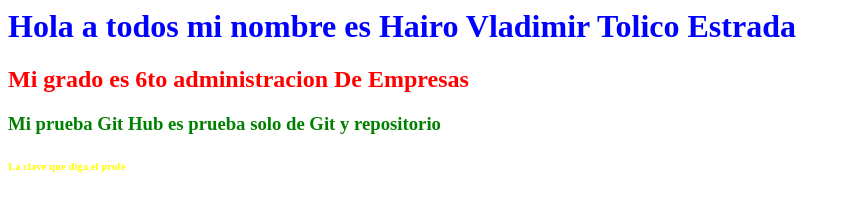
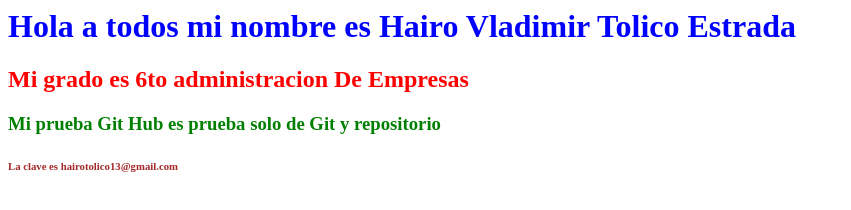
Before and after one commit to Hairotolico/examen, a plain HTML site: page Proyecto/index.html in a window 1280 px wide. Shown: the whole page, without its empty margins (0-851 px from the left). Drawn offline with Linux system fonts and the light colour scheme.

Commit message:
modificacion de los archivos html y css

```diff
--- a/Proyecto/css/style.css
+++ b/Proyecto/css/style.css
@@ -11,5 +11,5 @@ h3{
    color:green;
   }
 h6{
-   color:yellow;
+   color:brown;
    }
--- a/Proyecto/index.html
+++ b/Proyecto/index.html
@@ -9,6 +9,6 @@
 <h1>Hola a todos mi nombre es Hairo Vladimir Tolico Estrada</h1>
 <h2>Mi grado es 6to administracion De Empresas</h2>
 <h3> Mi prueba Git Hub es prueba solo de Git y repositorio </h3>
-<h6> La clave que diga el profe</h6>
+<h6> La clave es hairotolico13@gmail.com</h6>
 </body>
 </html>
```
